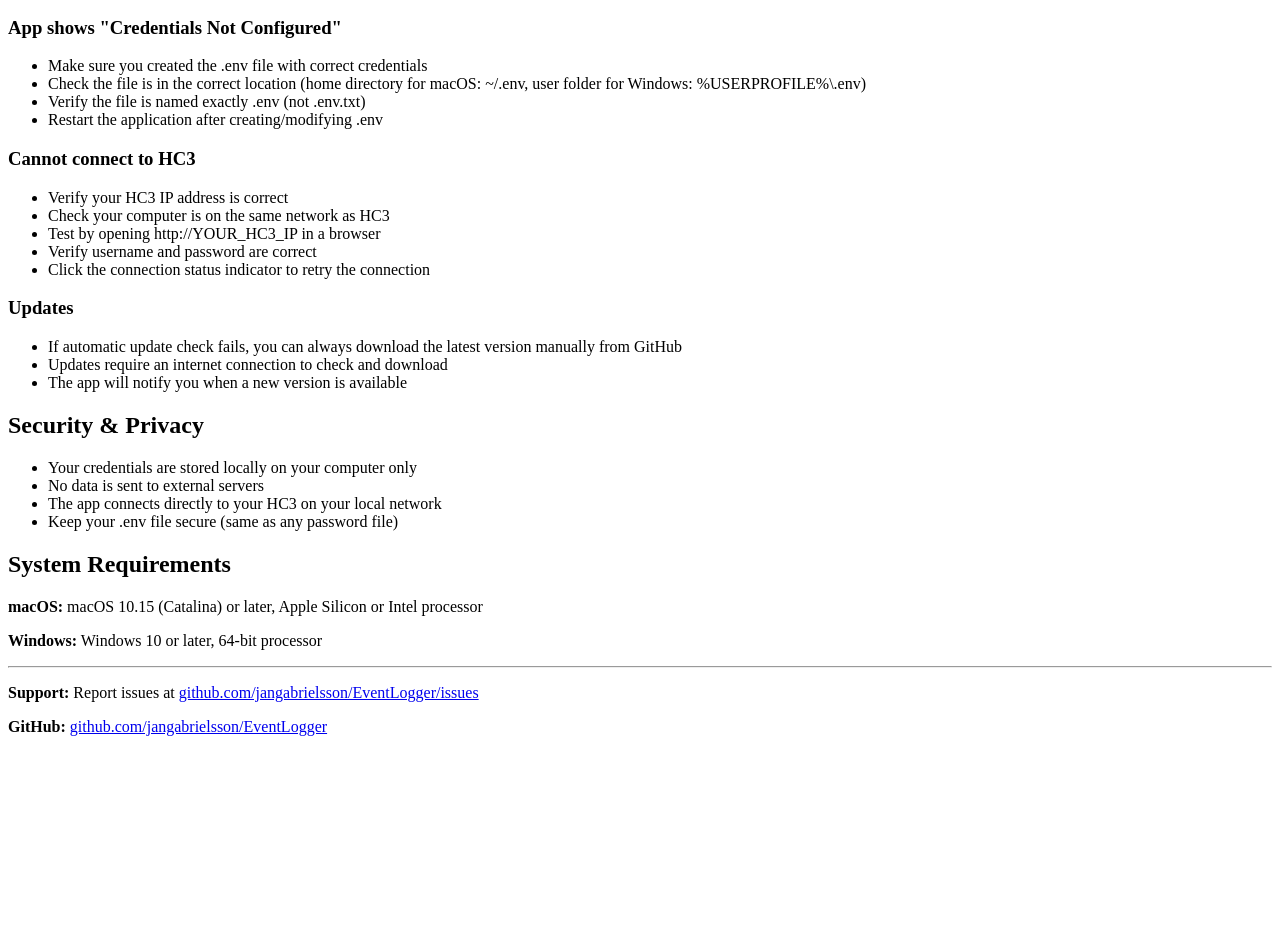
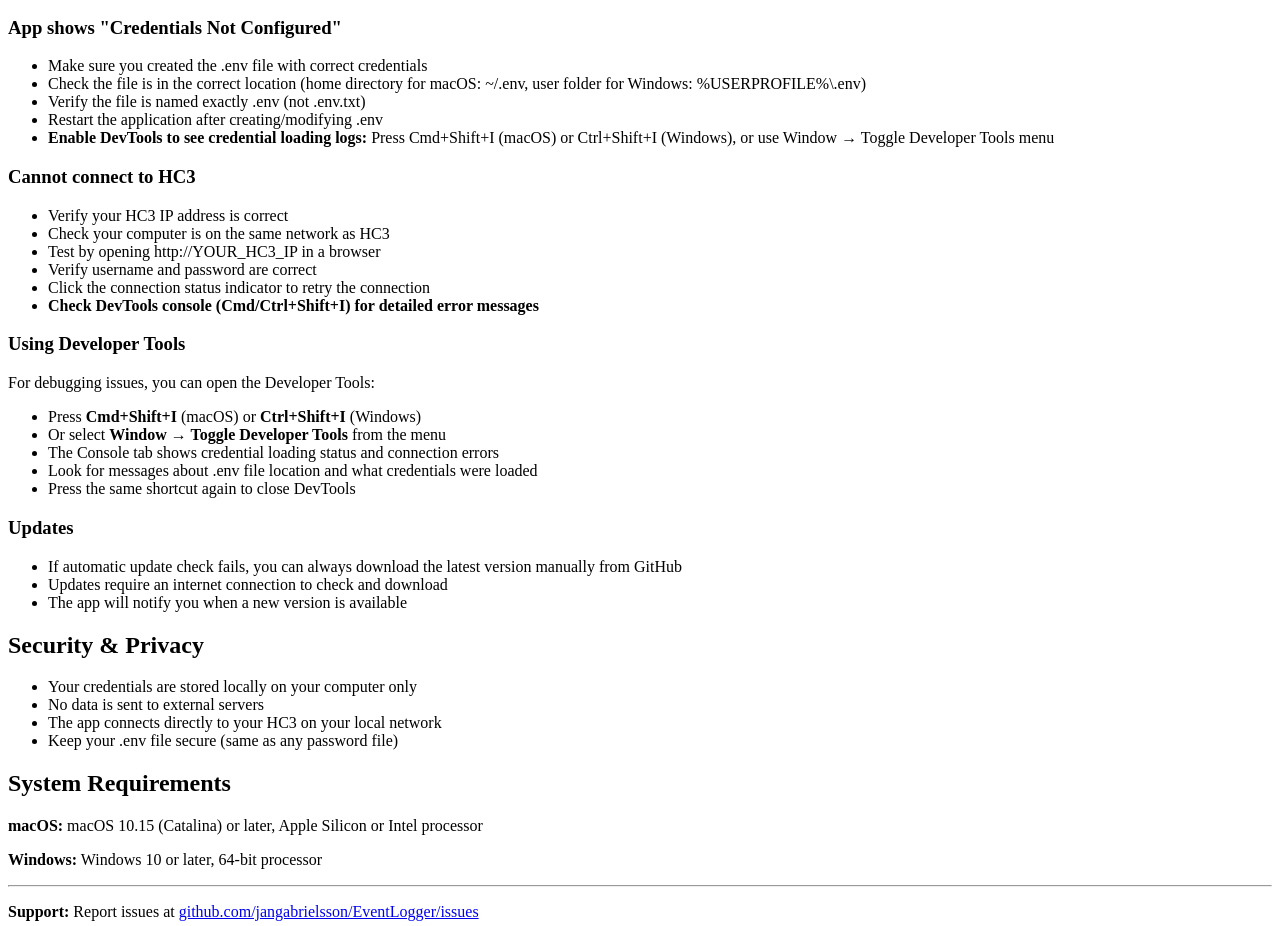
Before and after one commit to jangabrielsson/EventLogger, a plain HTML site: page docs/FORUM_POST.html in a window 1280 px wide. Shown: the part 2389-3315 px from the top of the page. Before the commit the page ends 3141 px from the top, so only its background shows below. Drawn offline with Linux system fonts and the light colour scheme.

Commit message:
docs: Add DevTools section to forum post for debugging credential issues

```diff
--- a/docs/FORUM_POST.html
+++ b/docs/FORUM_POST.html
@@ -153,6 +153,7 @@ Start-Process "C:\Program Files\HC3 Event Logger\HC3 Event Logger.exe"</pre>
             <li>Check the file is in the correct location (home directory for macOS: ~/.env, user folder for Windows: %USERPROFILE%\.env)</li>
             <li>Verify the file is named exactly .env (not .env.txt)</li>
             <li>Restart the application after creating/modifying .env</li>
+            <li><strong>Enable DevTools to see credential loading logs:</strong> Press Cmd+Shift+I (macOS) or Ctrl+Shift+I (Windows), or use Window → Toggle Developer Tools menu</li>
         </ul>
 
         <h3>Cannot connect to HC3</h3>
@@ -162,6 +163,17 @@ Start-Process "C:\Program Files\HC3 Event Logger\HC3 Event Logger.exe"</pre>
             <li>Test by opening http://YOUR_HC3_IP in a browser</li>
             <li>Verify username and password are correct</li>
             <li>Click the connection status indicator to retry the connection</li>
+            <li><strong>Check DevTools console (Cmd/Ctrl+Shift+I) for detailed error messages</strong></li>
+        </ul>
+
+        <h3>Using Developer Tools</h3>
+        <p>For debugging issues, you can open the Developer Tools:</p>
+        <ul>
+            <li>Press <strong>Cmd+Shift+I</strong> (macOS) or <strong>Ctrl+Shift+I</strong> (Windows)</li>
+            <li>Or select <strong>Window → Toggle Developer Tools</strong> from the menu</li>
+            <li>The Console tab shows credential loading status and connection errors</li>
+            <li>Look for messages about .env file location and what credentials were loaded</li>
+            <li>Press the same shortcut again to close DevTools</li>
         </ul>
 
         <h3>Updates</h3>
```
